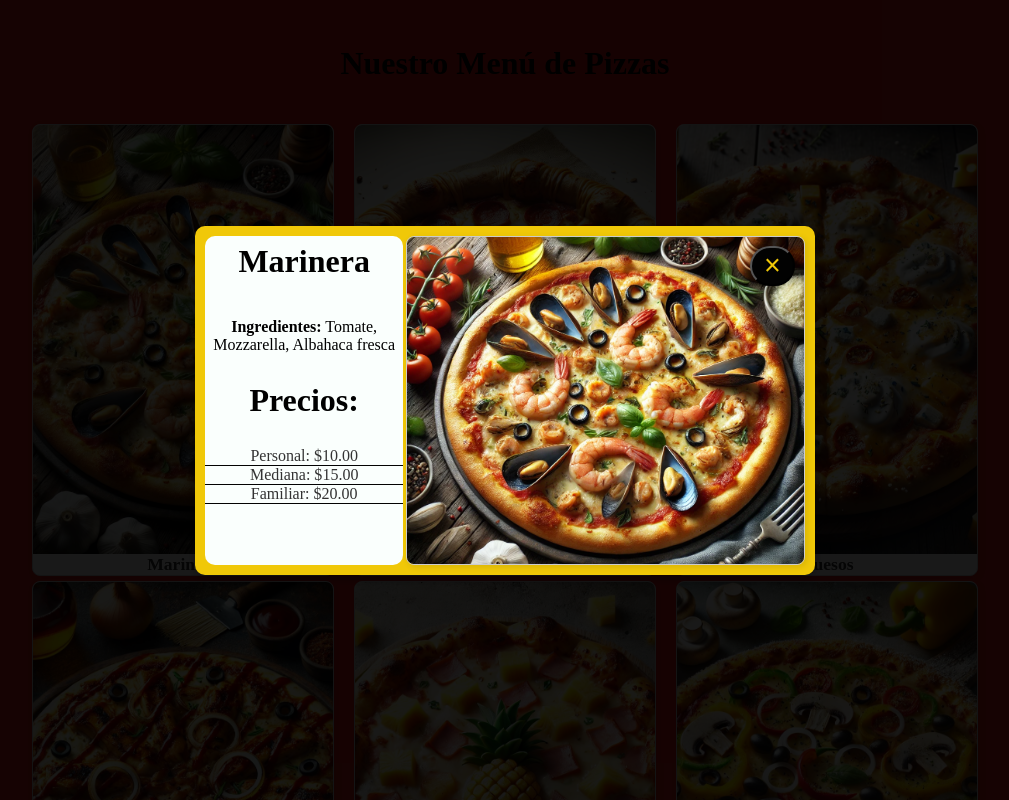
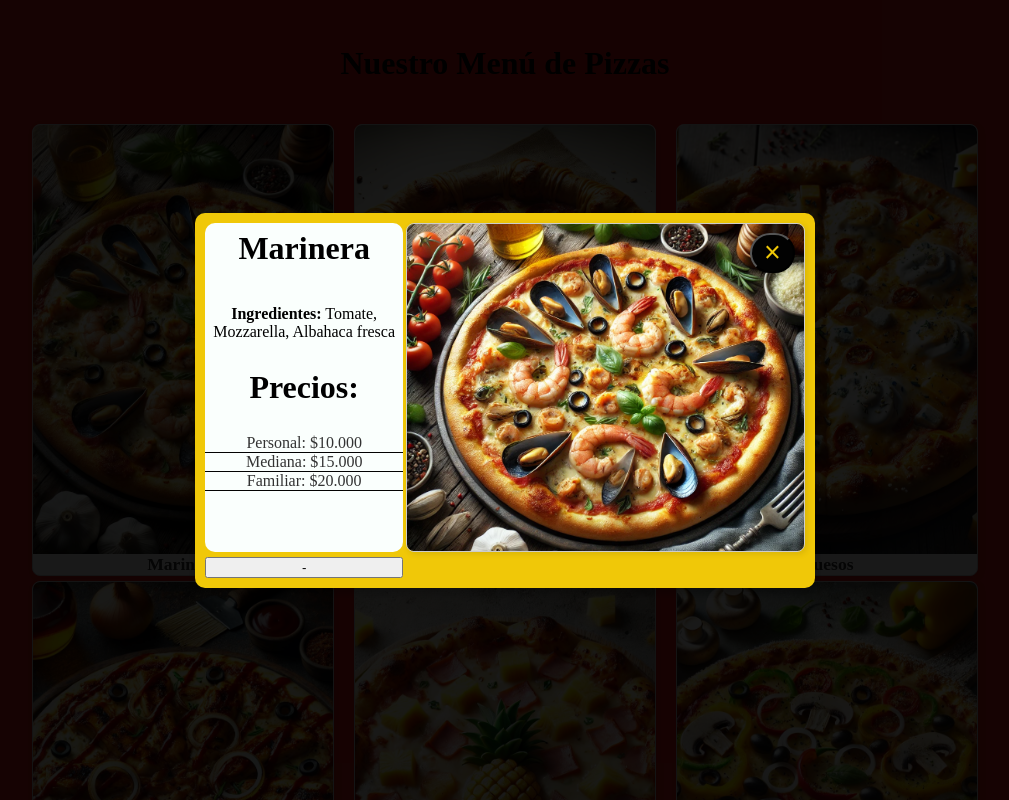
Before and after one commit to Magupe09/SintenedorReact-2, a React (Vite) app in the folder sintenedor/: page / in a window 1280 px wide. Both pictures are taken after a click on the element "Marinera". Shown: the top 800 px of the page, without its empty margins (135-1144 px from the left). Built offline with nearby package versions, Linux system fonts and the light colour scheme; a web font is replaced by a local one.

Commit message:
Inicio creaciond de controles

```diff
--- a/sintenedor/src/Components/common/modal.jsx
+++ b/sintenedor/src/Components/common/modal.jsx
@@ -1,10 +1,15 @@
 // src/Components/common/Modal.jsx
 import React from 'react';
-import styles from './Modal.module.css'; // Importamos los estilos para el modal
+import styles from './Modal.module.css';
+import { useState } from 'react';
 
-// El componente Modal recibe las props 'pizza' y 'onClose'
 function Modal({ pizza, onClose }) {
-  // Si no hay datos de pizza, no renderizamos nada (medida de seguridad)
+  const [controles,setControles]=useState({personal: 0, mediana: 0, familiar: 0 });
+
+
+  function handleIncreaseQuantity(size){}
+  function handleDecreaseQuantity(size){}
+
   if (!pizza) {
     return null;
   }
@@ -37,11 +42,13 @@ function Modal({ pizza, onClose }) {
             {/* map itera sobre cada par [tamaño, precio] */}
             {Object.entries(precios).map(([size, price]) => (
               // key es importante para las listas en React; el 'size' (ej. 'personal') es único
-              <li key={size} className={styles['price-item']}> {/* Usa una clase para estilizar cada item de precio */}
+              <li key={size} className={styles['price-item']}>
+               {/* Usa una clase para estilizar cada item de precio */}
                 {/* Capitalizamos la primera letra del tamaño y mostramos el precio formateado */}
-                {size.charAt(0).toUpperCase() + size.slice(1)}: ${price.toFixed(2)}
+                {size.charAt(0).toUpperCase() + size.slice(1)}: ${price.toFixed(3)}
                 {/* *** Placeholder para los botones de cantidad +/- para ESTE TAMAÑO (¡futuro!) *** */}
                 {/* Por ahora, solo mostramos el precio fijo */}
+
               </li>
             ))}
           </ul>
@@ -66,6 +73,9 @@ function Modal({ pizza, onClose }) {
           {/* </div> */}
         </div>
 
+        <button>-</button>
+
+
 
 
       </div> {/* Fin modal-box */}
```
